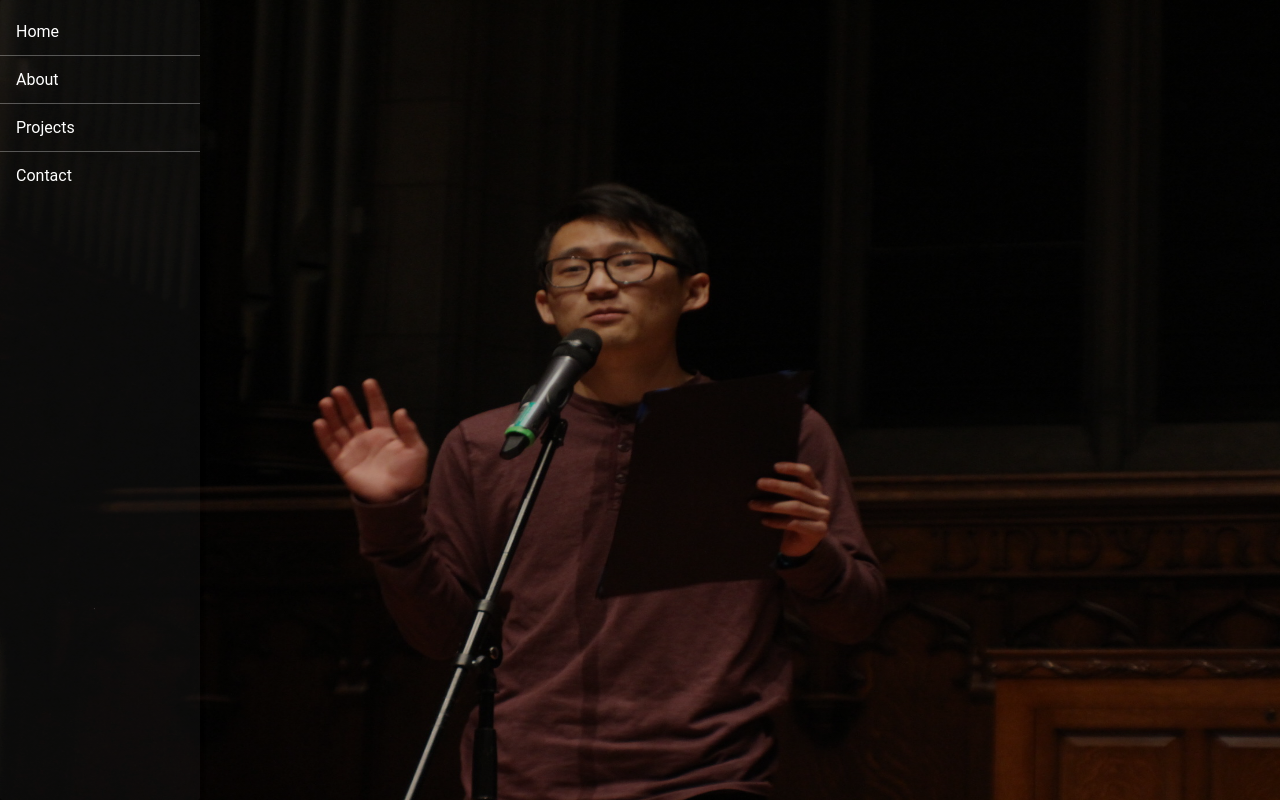
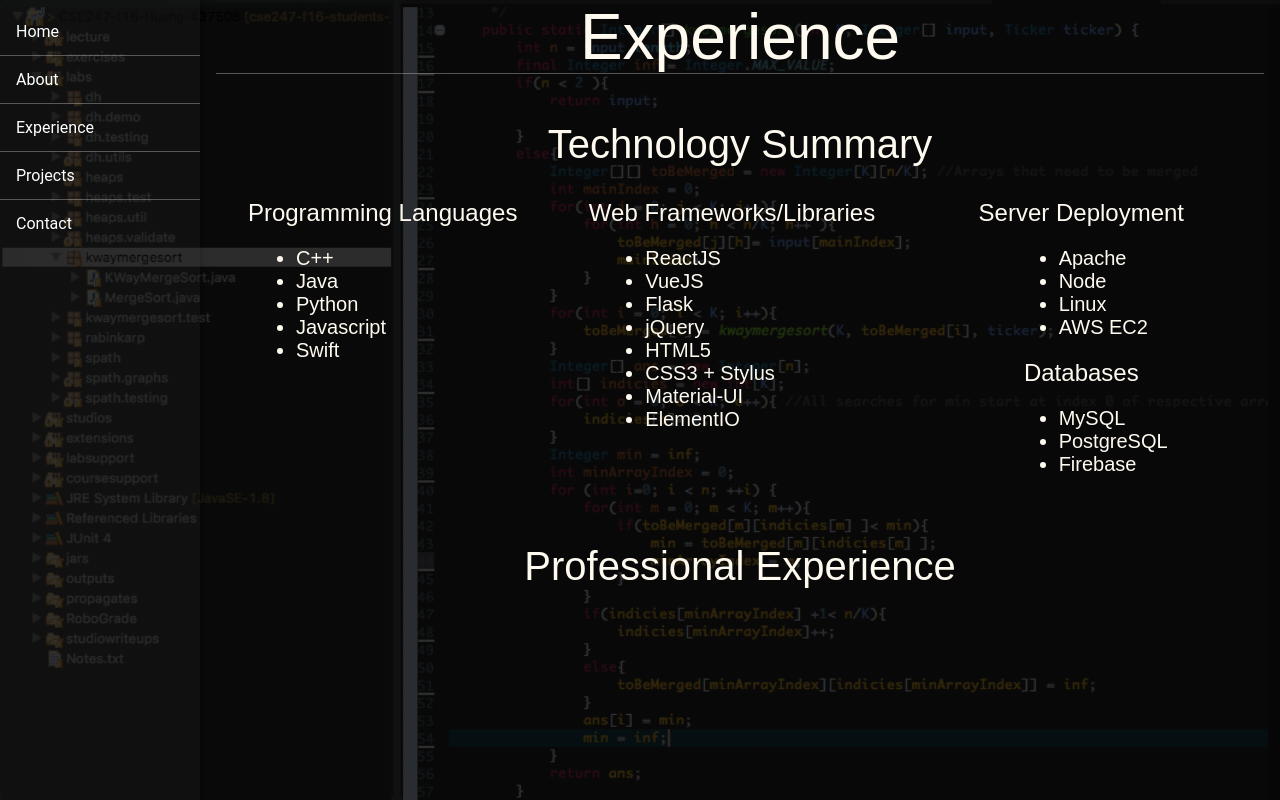
Before and after one commit to jessejhuang/jessehuang.me, a React (Create React App) app in the folder app/: page /experience in a window 1280 px wide. Built offline with nearby package versions, Linux system fonts and the light colour scheme; what react-tap-event-plugin would draw is missing.

Commit message:
add experience, rework app height

```diff
--- a/app/src/components/NavBar.jsx
+++ b/app/src/components/NavBar.jsx
@@ -9,6 +9,7 @@
 import About from '../scenes/About';
 import Projects from '../scenes/Projects';
 import Contact from '../scenes/Contact';
+import Experience from '../scenes/Experience';
 
 class NavBar extends React.Component {
   constructor(props) {
@@ -25,6 +26,9 @@
       case '/contact':
         initBg = bgs.contact;
         break;
+      case '/experience':
+        initBg = bgs.experience;
+        break;
       default:
         initBg = bgs.home;
     }
@@ -40,15 +44,20 @@
     const gridStyle = {
       paddingLeft: '0rem',
       paddingRight: '0rem',
+      width: '100%',
       backgroundImage: `linear-gradient(
         rgba(0,0,0,${this.state.background.darkness}),
         rgba(0,0,0,${this.state.background.darkness})),
         url(${this.state.background.url})`,
       backgroundSize: '100% 100%',
       backgroundRepeat: 'no-repeat',
+      backgroundAttachment: 'fixed',
+      height: 'auto',
+      minHeight: '100vh',
     };
     const paperStyle = {
-      height: '100vh',
+      height: 'auto',
+      minHeight: '100vh',
       backgroundColor: 'rgba(48,48,48,0.2)',
     };
     return (
@@ -75,6 +84,14 @@
                   />
                   <Divider />
                   <ListItem
+                    primaryText="Experience"
+                    onTouchTap={() => {
+                      this.setState({ background: bgs.experience });
+                    }}
+                    containerElement={<Link to="/experience" />}
+                  />
+                  <Divider />
+                  <ListItem
                     primaryText="Projects"
                     onTouchTap={() => {
                       this.setState({ background: bgs.projects });
@@ -92,7 +109,7 @@
                 </List>
               </Paper>
             </Col>
-            <Col xs={9} md={9} lg={10}>
+            <Col style={{ minHeight: '100vh', height: '100%' }} xs={9} md={9} lg={10}>
               <Route exact path="/" component={Home} />
               <Route
                 path="/about"
@@ -100,6 +117,7 @@
               />
               <Route path="/projects" component={Projects} />
               <Route path="/contact" component={Contact} />
+              <Route path="/experience" component={Experience} />
             </Col>
           </Row>
         </Grid>
@@ -128,6 +146,10 @@
       url: PropTypes.string,
       darkness: PropTypes.number,
     }),
+    experience: PropTypes.shape({
+      url: PropTypes.string,
+      darkness: PropTypes.number,
+    }),
   }).isRequired,
 };
 export default withRouter(NavBar);
--- a/app/src/constants/backgrounds.js
+++ b/app/src/constants/backgrounds.js
@@ -1,7 +1,7 @@
 import GrandSlam from '../images/grand_slam.jpg';
 import Bio from '../images/bio.jpg';
 import Lake from '../images/jiuzhaigoulake.jpg';
-import Roof from '../images/jiuzhaigouroof.jpg';
+import Code from '../images/code_screenshot.png';
 
 const backgrounds = {
   home: {
@@ -9,8 +9,12 @@
     darkness: 0.3,
   },
   about: {
-    url: Roof,
-    darkness: 0,
+    url: Code,
+    darkness: 0.8,
+  },
+  experience: {
+    url: Code,
+    darkness: 0.8,
   },
   projects: {
     url: Lake,
@@ -18,7 +22,7 @@
   },
   contact: {
     url: Bio,
-    darkness: 0.6,
+    darkness: 0.7,
   },
 };
 
--- /dev/null
+++ b/app/src/constants/skills.js
@@ -0,0 +1,6 @@
+const langs = ['C++', 'Java', 'Python', 'Javascript', 'Swift'];
+const frameworks = ['ReactJS', 'VueJS', 'Flask', 'jQuery', 'HTML5', 'CSS3 + Stylus', 'Material-UI', 'ElementIO'];
+const databases = ['MySQL', 'PostgreSQL', 'Firebase'];
+const deployment = ['Apache', 'Node', 'Linux', 'AWS EC2'];
+
+export { langs, frameworks, databases, deployment };
--- a/app/src/scenes/About.jsx
+++ b/app/src/scenes/About.jsx
@@ -1,31 +1,44 @@
 import React from 'react';
+import { Row, Col } from 'react-flexbox-grid';
+import Divider from 'material-ui/Divider';
 
-const About = () => (
-  <div>
-    <div id="description" className="col-lg-12 col-md-12 col-sm-12 col-xs-12">
+const About = () => {
+  const style = {
+    color: 'floralwhite',
+    textAlign: 'center',
+    height: '100%',
+    width: '100%',
+  };
+  const bodyStyle = {
+    fontSize: '24px',
+    textAlign: 'left',
+    width: '100%',
+    height: '80%',
+    marginTop: '2rem',
+  };
+  return (
+    <Row style={style}>
+      <Col xs={12} md={12} lg={12} >
+        <div style={{ fontSize: '64px' }}>
+          About
+        </div>
+        <Divider />
+        <Row style={bodyStyle}>
+          <Col xs={12} md={12} lg={12} >
             Hi there!
+            <br /><br />
             My name is Jesse Huang and I am a senior at Washington University in St Louis.
             Among other things, I am a programmer, a resident advisor, and an occasional poet.
-      I spent this past summer in Beijing working as a front end development intern for
-      <a href="http://www.xingshulin.com/">杏树林</a>, a content managegment system that
-      serves Chinese physicians.
-
+            <br /><br />
             I want my work to matter.
-
+            <br /><br />
             During my time at WashU, I have a become proficient programmer, picking up various
             technologies along the way. I build things, and I do it well. I&#39;m very grateful
             for this experience, and I need to use it to better the lives of other people.
-
-      At Washington University, I have learned from professors and peers alike.
-      I value the stories of people around me just as much as I do the
-      web frameworks and algorithms I learn.
-      I want my work to matter to people. This mantra drives everything I do,
-      from coding to performing slam poetry to simply listening to a new perspective.
-    </div>
-    <div>
-      -Also do tech summary on this page
-    </div>
-  </div>
+          </Col>
+        </Row>
+      </Col>
+    </Row>
   );
-
+};
 export default About;
--- /dev/null
+++ b/app/src/scenes/Experience.jsx
@@ -0,0 +1,82 @@
+import React from 'react';
+import { Row, Col } from 'react-flexbox-grid';
+import Divider from 'material-ui/Divider';
+import { langs, frameworks, databases, deployment } from '../constants/skills';
+
+const Experience = () => {
+  const style = {
+    color: 'floralwhite',
+    textAlign: 'center',
+    height: '100%',
+    width: '100%',
+  };
+  const bodyStyle = {
+    fontSize: '24px',
+    textAlign: 'center',
+    width: '100%',
+    height: '80%',
+    marginTop: '2rem',
+  };
+  const subhead = {
+    color: 'floralwhite',
+    backgroundColor: 'rgba(0,0,0,0)',
+    marginTop: '3rem',
+    fontSize: '40px',
+    textAlign: 'center',
+  };
+  const listStyle = {
+    textAlign: 'left',
+    paddingLeft: '5rem',
+    fontSize: '20px',
+  };
+  const list3 = {
+    textAlign: 'left',
+    paddingLeft: '9rem',
+    fontSize: '20px',
+  };
+  return (
+    <Row style={style}>
+      <Col xs={12} md={12} lg={12} >
+        <div style={{ fontSize: '64px' }}>
+          Experience
+        </div>
+        <Divider />
+        <Row middle="xs" >
+          <Col xs={12} md={12} lg={12} style={subhead} >
+            Technology Summary
+            <Row style={bodyStyle}>
+              <Col xs={12} md={4} lg={4}>
+                Programming Languages
+                <ul style={listStyle}>
+                  {langs.map(str => <li>{str}</li>)}
+                </ul>
+              </Col>
+              <Col xs={12} md={4} lg={4}>
+                Web Frameworks/Libraries
+                <ul style={listStyle}>
+                  {frameworks.map(str => <li>{str}</li>)}
+                </ul>
+              </Col>
+              <Col xs={12} md={4} lg={4}>
+                Server Deployment
+                <ul style={list3}>
+                  {deployment.map(str => <li>{str}</li>)}
+                </ul>
+                Databases
+                <ul style={list3}>
+                  {databases.map(str => <li>{str}</li>)}
+                </ul>
+              </Col>
+            </Row>
+            <Row middle="xs">
+              <Col xs={12} md={12} lg={12} style={subhead} >
+                Professional Experience
+              </Col>
+            </Row>
+          </Col>
+        </Row>
+      </Col>
+    </Row>
+  );
+};
+export default Experience;
--- a/app/src/scenes/Home.jsx
+++ b/app/src/scenes/Home.jsx
@@ -3,13 +3,13 @@
 
 const Home = () => {
   const style = {
+    marginTop: '10%',
     color: 'white',
-    textAlign: 'center',
-    height: '50%',
+    height: 'auto%',
     width: '100%',
   };
   return (
-    <Row style={style} middle="xs">
+    <Row style={style} center="xs" middle="xs">
       <Col xs={10} md={10} lg={10} >
         <div style={{ fontSize: '72px' }}>
           jesse huang
```
Also changed, not shown: app/src/images/code_screenshot.png (added), 1 other file (tests, documents, lock files or other folders). Lines whose indentation alone changed are shown as unchanged.
